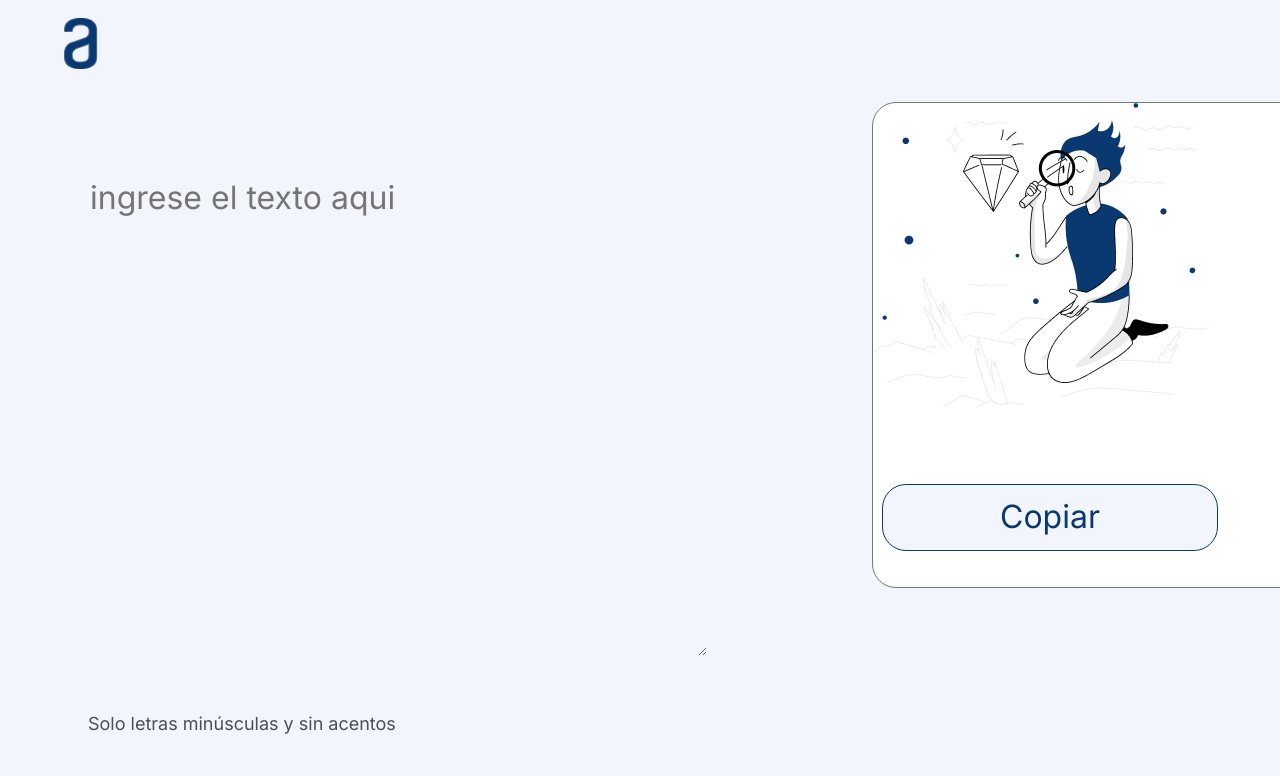
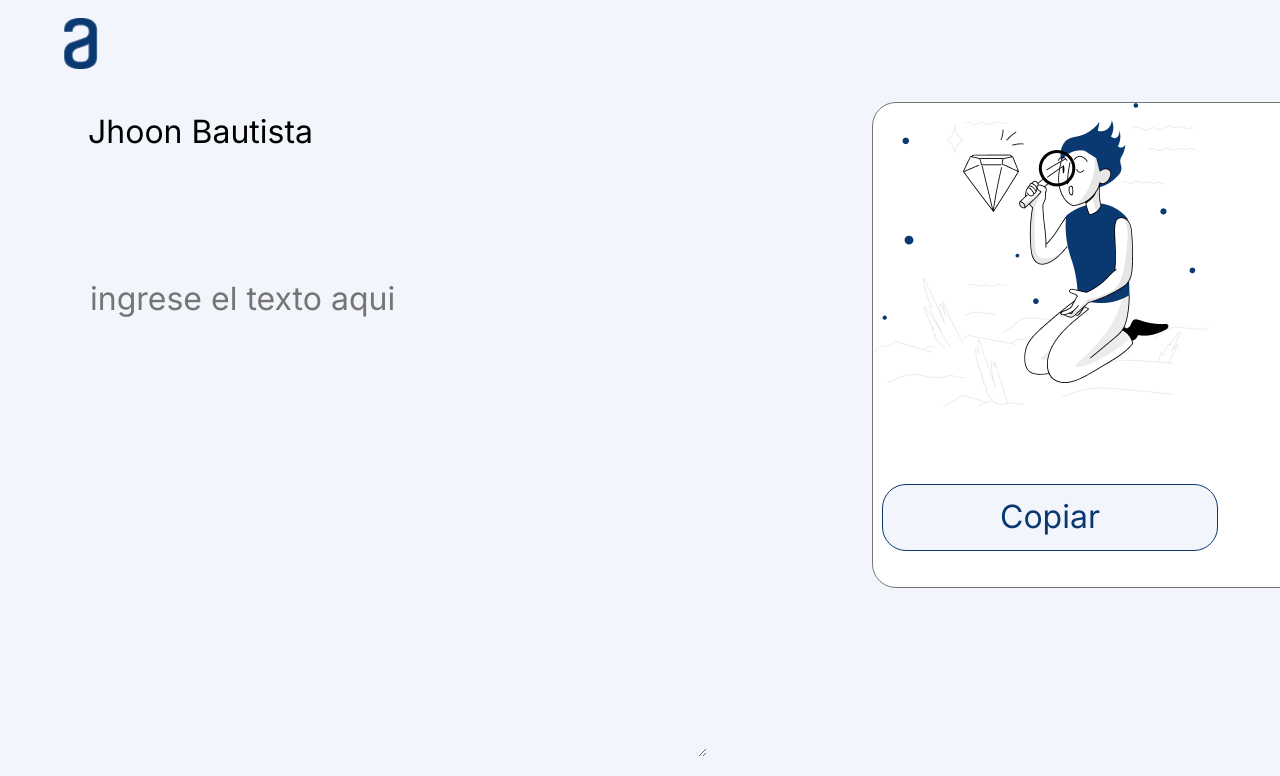
Before and after one commit to FERNEYB92/Encriptador, a plain HTML site: page index.html in a window 1280 px wide. Shown: the top 776 px of the page. Drawn offline with Linux system fonts and the light colour scheme.

Commit message:
:hammer:cambio jhon b

```diff
--- a/index.html
+++ b/index.html
@@ -15,6 +15,7 @@
     </header>
     <main>
         <section>
+            <h1>Jhoon Bautista</h1>
             <textarea class="text-area"cols="30" rows="10"placeholder="Ingrese el texto aqui"></textarea>
             <div>
                 <h6 class="informacion">Solo letras minúsculas y sin acentos</h6>
```
